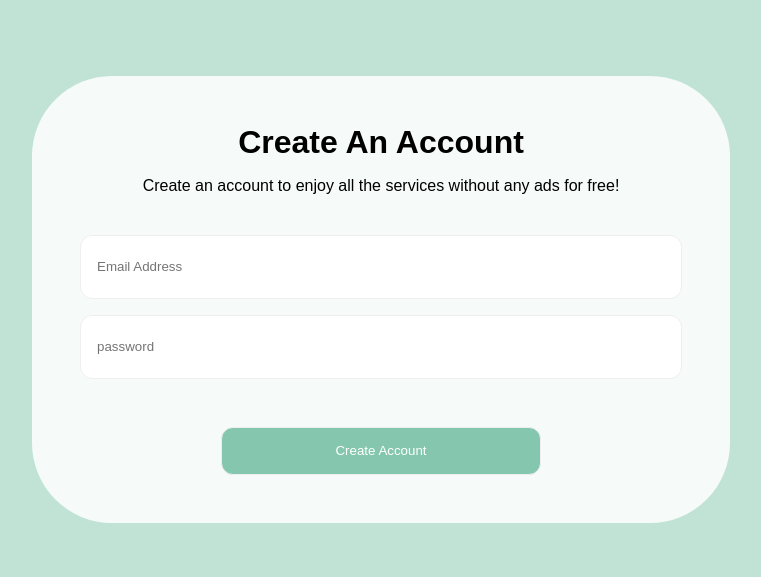
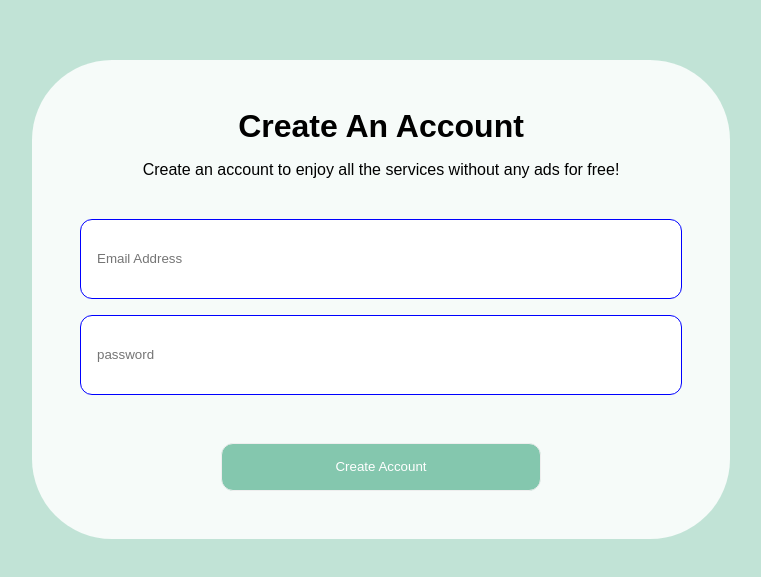
Before and after one commit to 11604075/storybook-demo, a React (Vite) app: page / in a window 1280 px wide. Shown: the part 101-678 px from the top of the page, without its empty margins (259-1020 px from the left). Built offline with nearby package versions, Linux system fonts and the light colour scheme.

Commit message:
add ci/cd

```diff
--- a/src/components/Input/Input.css
+++ b/src/components/Input/Input.css
@@ -1,8 +1,9 @@
 input{
    width:100%;
-   height: 4rem;
+   height: 5rem;
    padding: 0.75rem 1rem;
    border: 0.1rem solid #EEE;
    border-radius: 0.75rem;
    margin-bottom: 1rem;
+   border-color: blue;
 }
```
